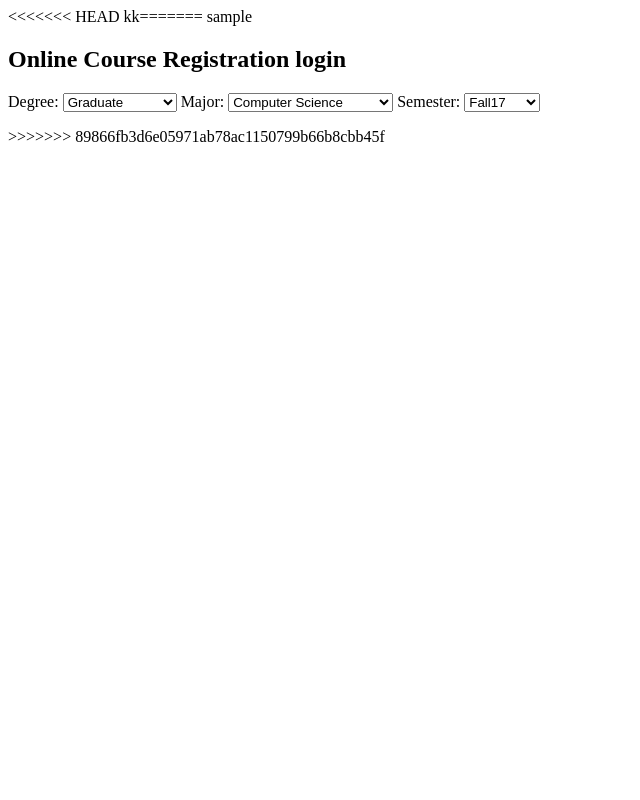
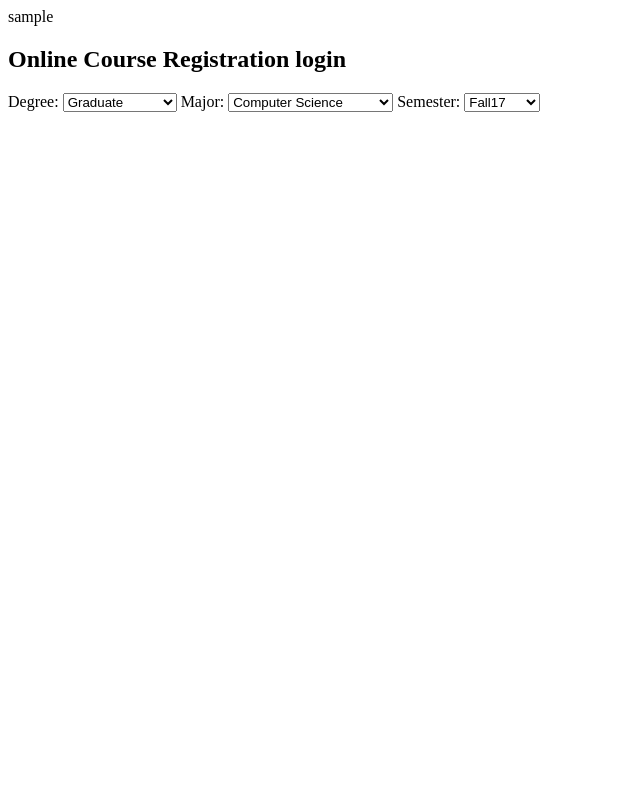
Before and after one commit to prabhu18/OnlineCourseRegistration, a PHP site: page /homepage.php in a window 1280 px wide. Shown: the whole page, without its empty margins (0-640 px from the left). Run offline with PHP 8.4, Linux system fonts and the light colour scheme; the visitor is signed in with stand-in values (Sample User, id 1); data that the repository does not hold is empty; some libraries are stand-ins or nearby versions.

Commit message:
Merge conflicts 3
final conflicts solve

```diff
--- a/src/js/registration.js
+++ b/src/js/registration.js
@@ -41,21 +41,21 @@ $(document).ready(function () {
 		event.preventDefault();
 		$("#confirm_password").after("<span id='confirm_pwd_error'>Confirm Password field cannot be empty.</span>");
 		$("#confirm_pwd_error").addClass("error");
-<<<<<<< HEAD
+
 	}else{
 	if($("#confirm_password").val() != $("#password").val()){
 		varErr=true;
 		event.preventDefault();
 		$("#confirm_password").after("<span id='confirm_pwd_error'>Passwords do not match</span>");
 		$("#confirm_pwd_error").addClass("error");
-=======
+
 	}
 	else{
 			if($("#confirm_password").val() != $("#password").val()){
 				varErr=true;
 				$("#confirm_password").after("<span id='confirm_pwd_error'>Passwords do not match</span>");
 				$("#confirm_pwd_error").addClass("error");
->>>>>>> 89866fb3d6e05971ab78ac1150799b66b8cbb45f
+
 	}
 	}
 
--- a/src/php/homepage.php
+++ b/src/php/homepage.php
@@ -1,6 +1,4 @@
-<<<<<<< HEAD
-<?php echo "kk" ?>
-=======
+
 <?php
 include 'connection.php';
 session_start();
@@ -58,4 +56,3 @@ echo "$session_username";
 <?php
 
  ?>
->>>>>>> 89866fb3d6e05971ab78ac1150799b66b8cbb45f
--- a/src/php/login.html
+++ b/src/php/login.html
@@ -9,7 +9,7 @@
     <section>
 		<h2>Online Course Registration login</h2>
         <form action="login.php" method="post">
-            <label>Username here : </label>
+            <label>Username : </label>
             <input type="text" name="username" id="username" />
 
             <br/>
--- a/src/php/login.php
+++ b/src/php/login.php
@@ -31,10 +31,9 @@ if($_SERVER["REQUEST_METHOD"] == "POST"){
       echo "password not matching";
       echo "\nfetch password:".$password;
       echo "\ngiven password:".$paswordData;
-=======
+
       $_SESSION["username"] = $usernameData;
       header("location:homepage.php");
->>>>>>> 89866fb3d6e05971ab78ac1150799b66b8cbb45f
     }
   }
 }
```
